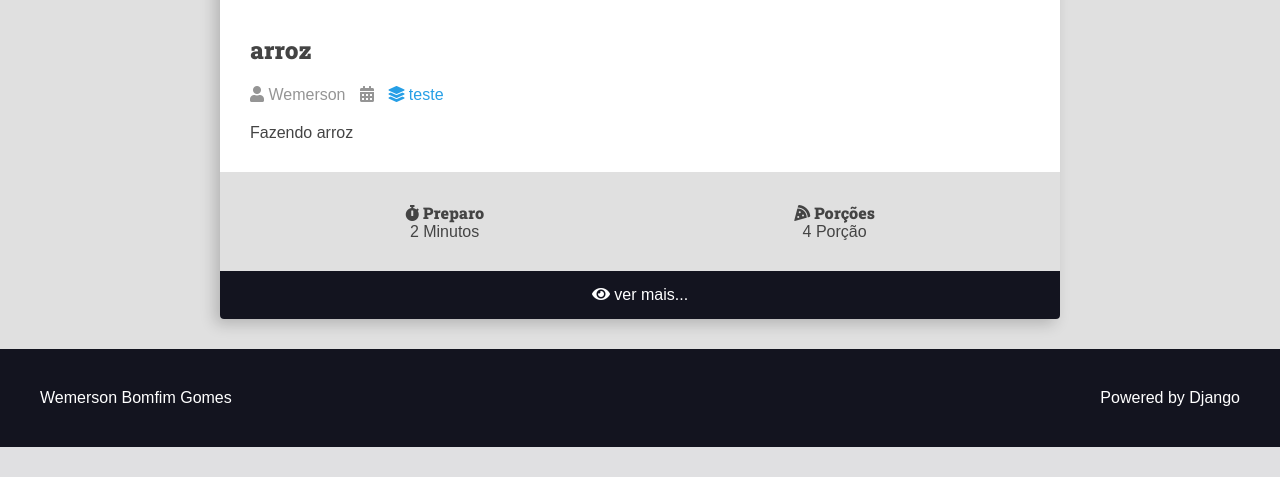
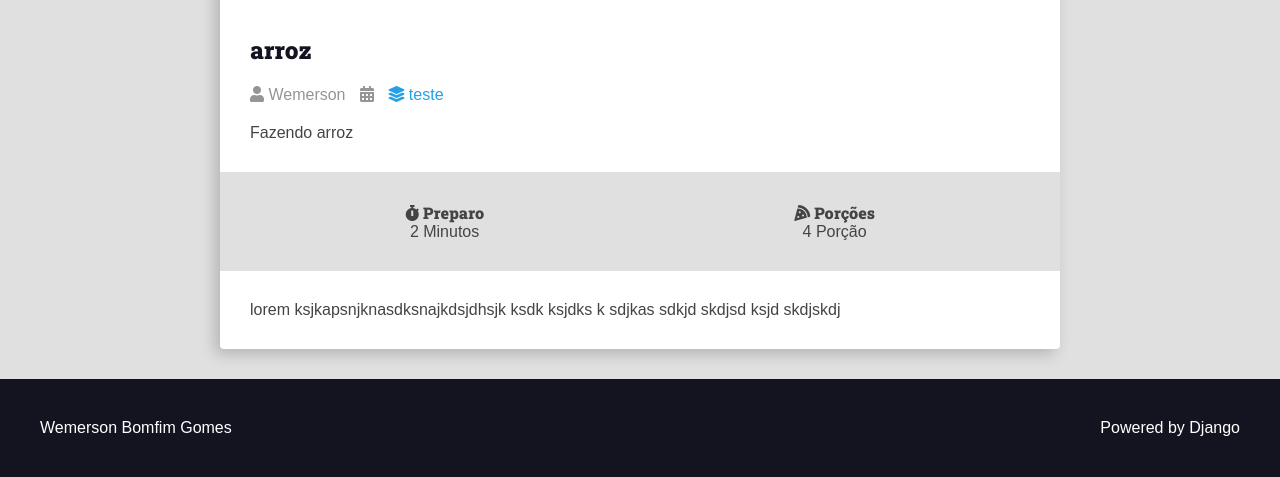
Before and after one commit to WemersonGomesDev/RECIPES, a Django app: page /recipes/1/ in a window 1280 px wide. Shown: the part 720-1197 px from the top of the page. Before the commit the page ends 1167 px from the top, so only its background shows below. Run offline with Django 3.2, Linux system fonts and the light colour scheme.

Commit message:
Update project Templates

```diff
--- a/recipes/static/home/css/style.css
+++ b/recipes/static/home/css/style.css
@@ -155,6 +155,7 @@ h1,h2,h3,h4,h5,h6{
 
 .recipe-list-item {
     max-width: 64rem;
+    height: fit-content;
 }
 
 .recipe-list-item:hover{
@@ -165,6 +166,12 @@ h1,h2,h3,h4,h5,h6{
 .recipe-title-container {
     padding: var(--spacing-gutter-medium);
     padding-bottom: 2rem;
+
+}
+
+.recipe-title-container a{
+    text-decoration: none;
+    color: var(--color-primary-dark);
 
 }
 
@@ -237,7 +244,9 @@ h1,h2,h3,h4,h5,h6{
     box-shadow: -5px 5px 15px rgba(0, 0, 0, .2);
 }
 
-
+.preparation-steps{
+    padding: var(--spacing-gutter-medium);
+}
 
 .main-footer {
     display: flex;
--- a/recipes/templates/recipes/partials/header.html
+++ b/recipes/templates/recipes/partials/header.html
@@ -1,7 +1,7 @@
 <header class="main-header-container">
     <div class="main-header container">
         <h1>
-            <a class="main-logo" href="/">
+            <a class="main-logo" href="{% url 'recipes-home' %}">
                 <i class="fas fa-utensils logo-icon main-logo-icon"></i>
                 <span class='main-logo-text'>Recipes</span>
             </a>
--- a/recipes/templates/recipes/partials/recipe.html
+++ b/recipes/templates/recipes/partials/recipe.html
@@ -2,11 +2,17 @@
 <div class="recipes recipe-list-item">
 
     <div class="reciper-cover">
+        <a href="{% url 'recipes-recipe' recipe.id %}">
             <img src="{{ recipe.cover.url }}" alt="Temporário">
+        </a>
     </div>
 
     <div class="recipe-title-container">
-        <h2 class="recipe-title">{{ recipe.title }}</h2>
+        <h2 class="recipe-title">
+            <a href="{% url 'recipes-recipe' recipe.id %}">
+                {{ recipe.title }}
+            </a>
+        </h2>
     </div>
 
     <div class="recipe-author">
@@ -46,11 +52,24 @@
         </div>
     </div>
 
+
+    {% if is_detail_page is not True %}
         <footer class="recipe-footer">
-        <a class="recipe-read-more button button-dark button-full-width" href="/recipes/3/">
+            <a class="recipe-read-more button button-dark button-full-width" href="{% url 'recipes-recipe' recipe.id %}">
                 <i class="fas fa-eye"></i>
                 <span>ver mais...</span>
             </a>
         </footer>
+    {% endif %}
+
+    {% if is_detail_page is True %}
+        <div class="preparation-steps">
+            {{ recipe.preparation_steps|linebreaksbr }}
+        </div>
+    {% endif %}
+
+
+
+
 
 </div>
--- a/recipes/urls.py
+++ b/recipes/urls.py
@@ -2,6 +2,6 @@ from django.urls import path
 from . import views
 
 urlpatterns = [
-    path('', views.home),
-    path('recipes/<int:id>/', views.recipes),
+    path('', views.home, name="recipes-home"),
+    path('recipes/<int:id>/', views.recipes, name="recipes-recipe"),
 ]
--- a/recipes/views.py
+++ b/recipes/views.py
@@ -10,4 +10,6 @@ def home(request):
 def recipes(request, id):
     return render(request, 'recipes/pages/recipe-view.html', context= {
             'recipe': make_recipe(),
+            'is_detail_page': True,
+
     })
--- a/utils/recipes/factory.py
+++ b/utils/recipes/factory.py
@@ -5,6 +5,7 @@ def rand_ratio():
 
 def make_recipe():
     return {
+        'id': '1',
         'title': 'arroz',
         'description': 'Fazendo arroz',
         'preparation_time': '2',
```
Also changed, not shown: requirements.txt (+0 -22 lines). Lines whose indentation alone changed are shown as unchanged.
